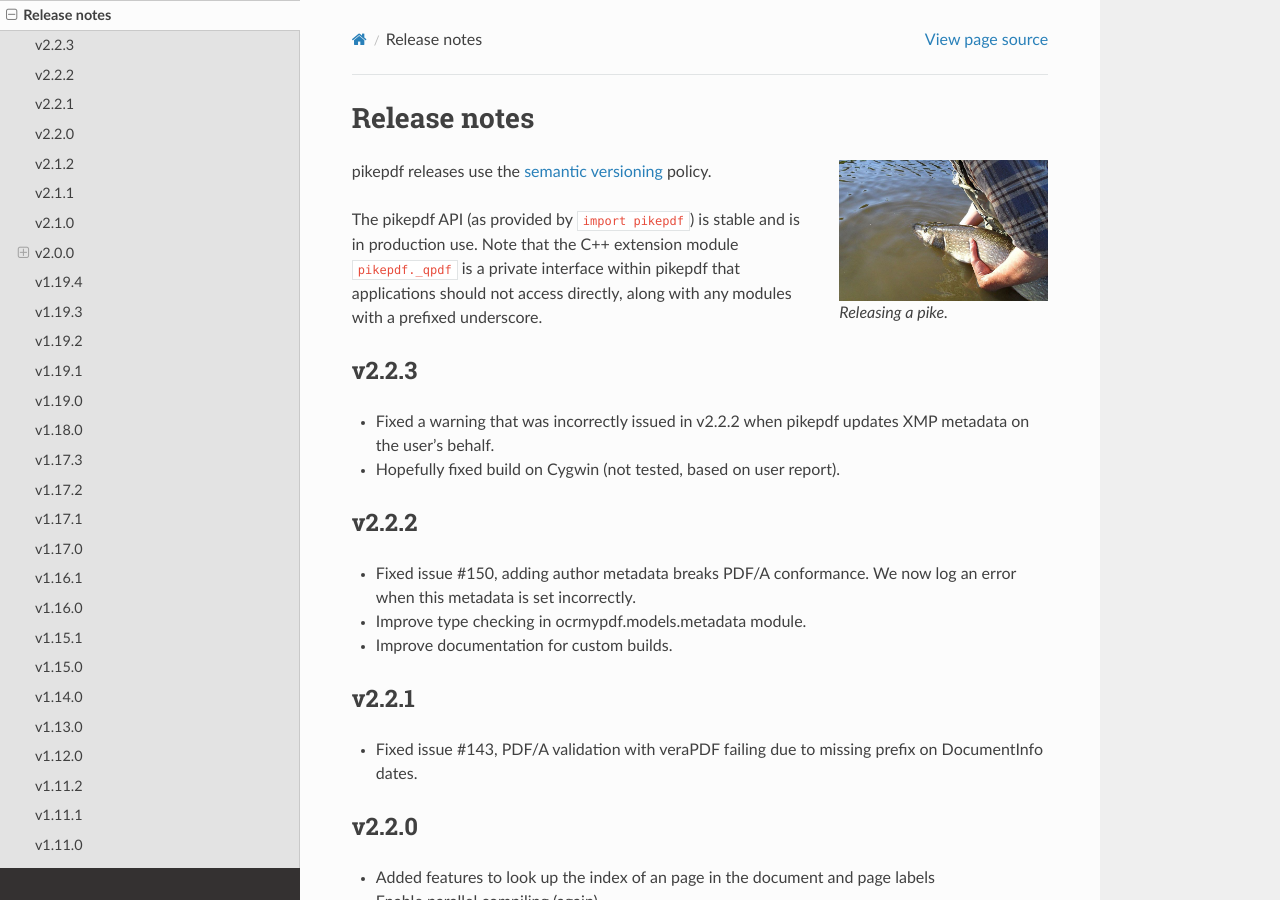
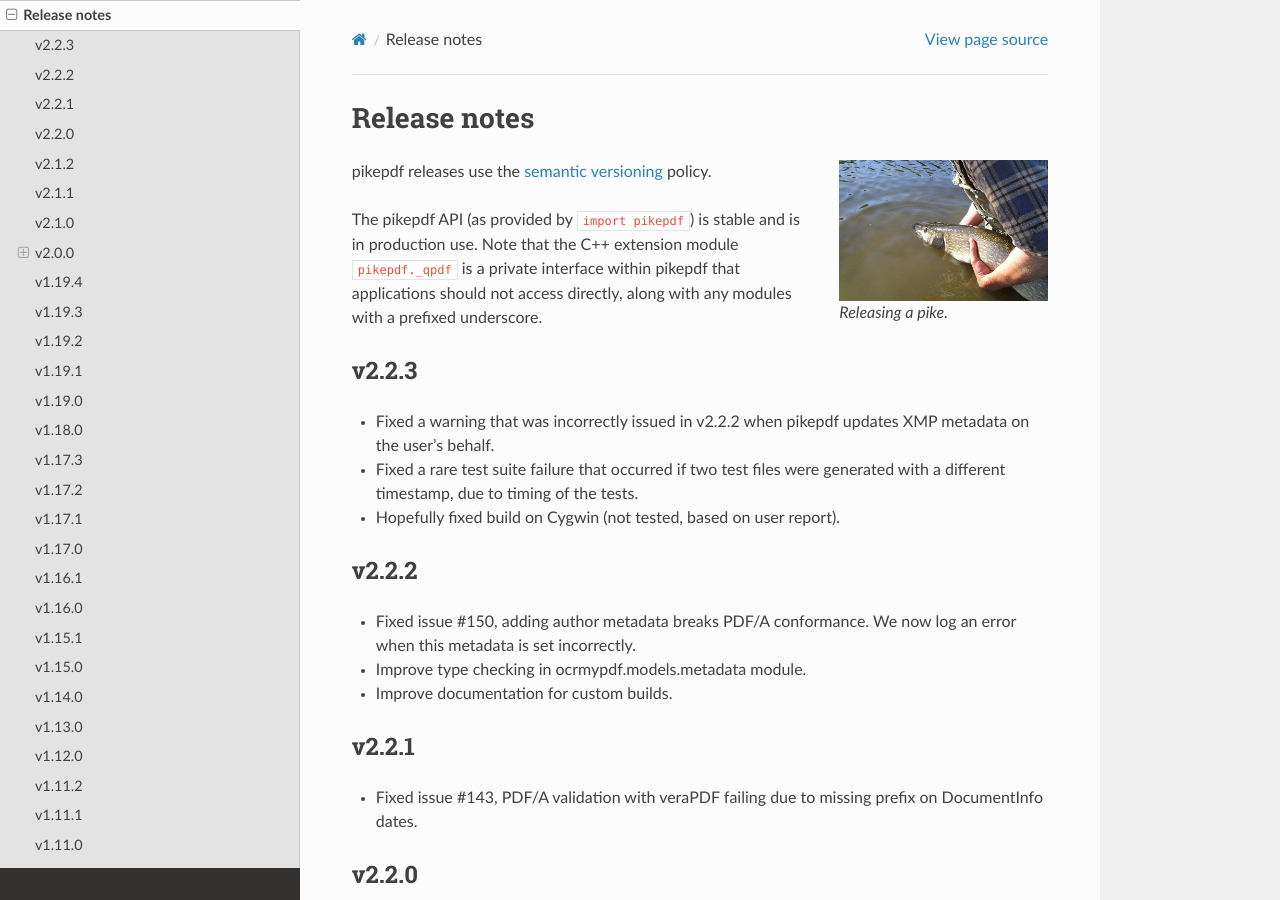
Before and after one commit to pikepdf/pikepdf, a Sphinx documentation site: the page built from docs/release_notes.rst, in a window 1280 px wide and 900 px high. Built offline with Sphinx 7.4.7 and the Read the Docs theme 2.0.0, drawn with Linux system fonts in a browser that asks for light colours; the version number could not be read and is left out.

```diff
--- a/docs/release_notes.rst
+++ b/docs/release_notes.rst
@@ -23,6 +23,8 @@
 
 -  Fixed a warning that was incorrectly issued in v2.2.2 when pikepdf updates XMP
    metadata on the user's behalf.
+-  Fixed a rare test suite failure that occurred if two test files were generated with
+   a different timestamp, due to timing of the tests.
 -  Hopefully fixed build on Cygwin (not tested, based on user report).
 
 v2.2.2
```
Also changed, not shown: 1 other file.
